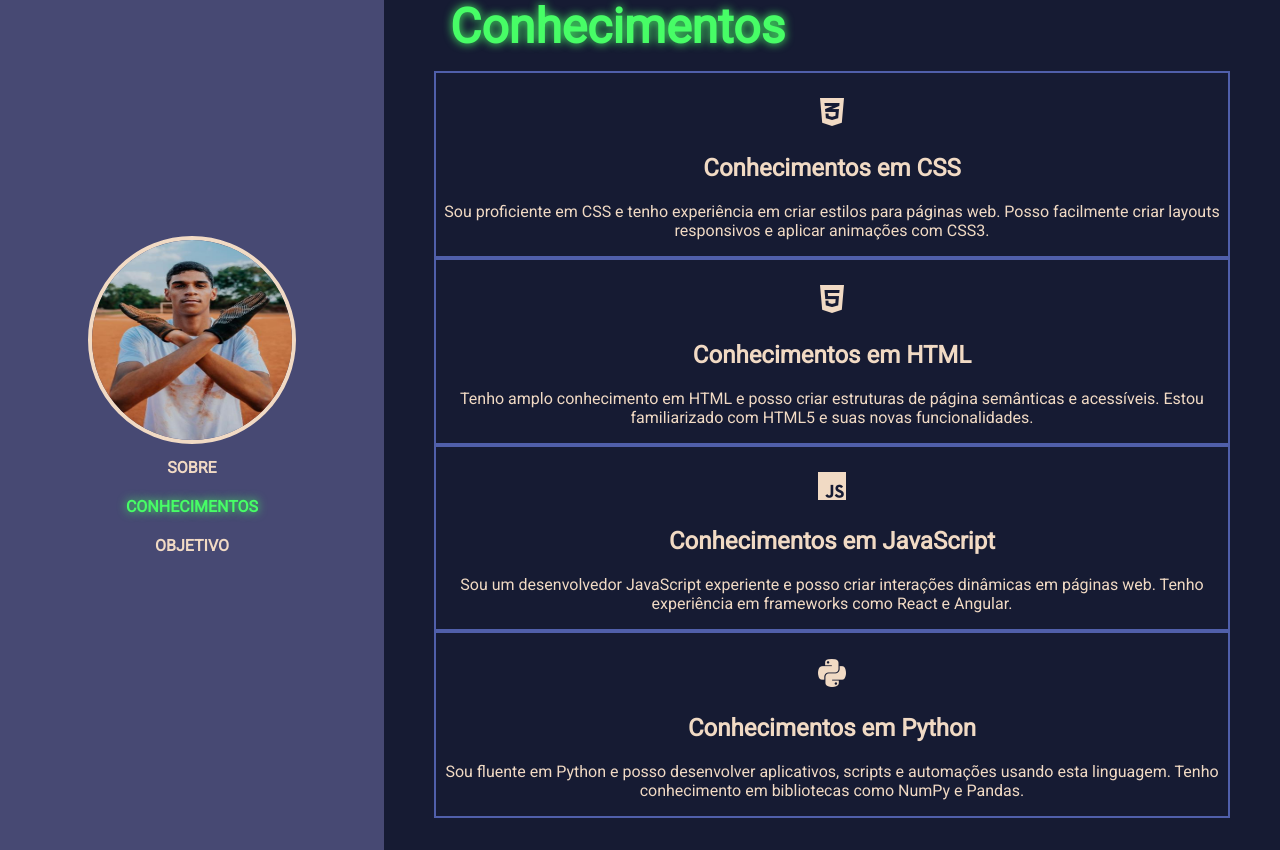
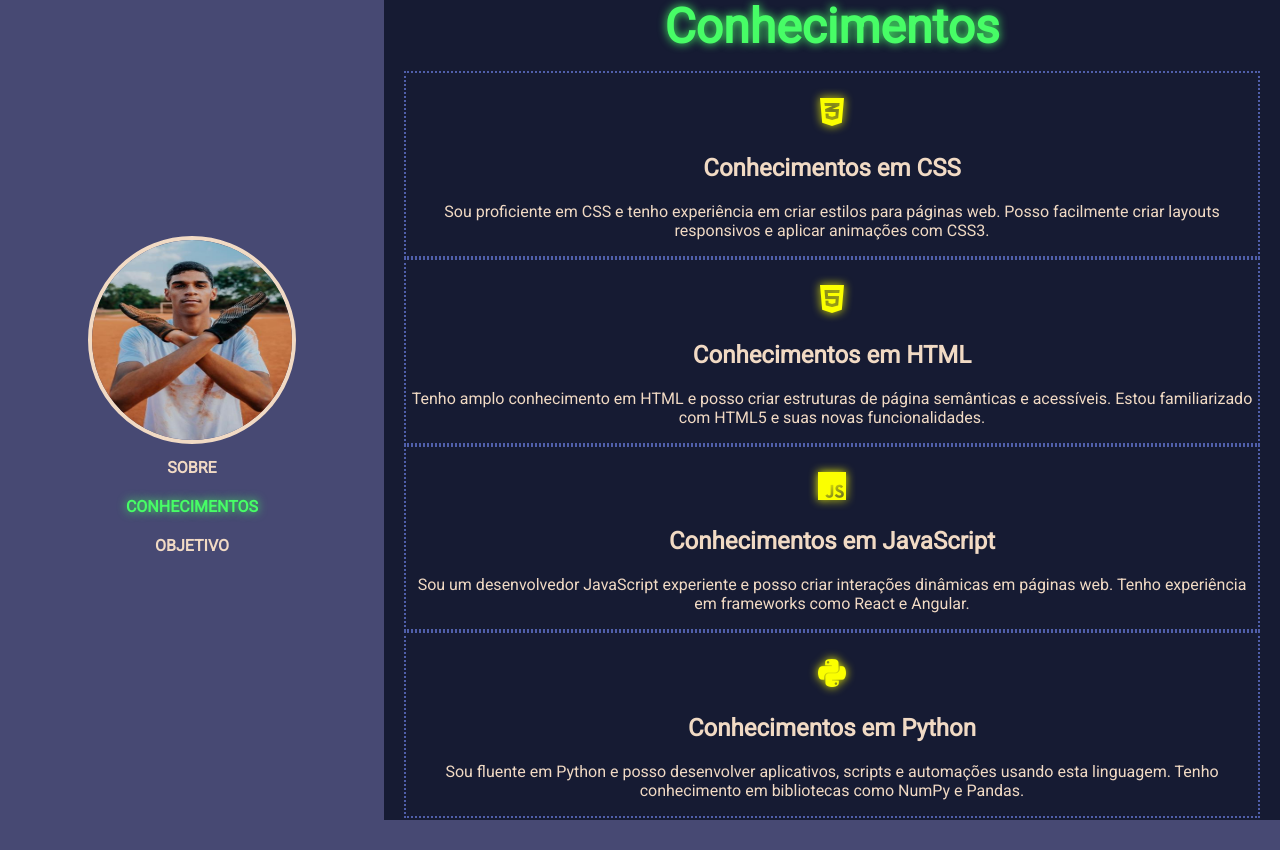
Before and after one commit to thefoxdeveloper/aula1---growdev, a plain HTML site: page conhecimentos.html in a window 1280 px wide. After the commit the page ends 820 px from the top, so only its background shows below. Drawn offline with Linux system fonts and the light colour scheme.

Commit message:
style update

```diff
--- a/conhecimentos.html
+++ b/conhecimentos.html
@@ -43,7 +43,12 @@
         <div class="bloco">
           <!-- Bloco para Conhecimentos em CSS -->
           <div class="linguagem" id="conhecimento-css">
-            <h1><i class="fa-brands fa-css3-alt"></i></h1>
+            <h1>
+              <i
+                class="fa-brands fa-css3-alt"
+                style="text-shadow: 0 0 10px #fbff00; color: #fbff00"
+              ></i>
+            </h1>
             <h2>Conhecimentos em CSS</h2>
             <p>
               Sou proficiente em CSS e tenho experiência em criar estilos para
@@ -54,7 +59,12 @@
 
           <!-- Bloco para Conhecimentos em HTML -->
           <div class="linguagem" id="conhecimento-html">
-            <h1><i class="fa-brands fa-html5"></i></h1>
+            <h1>
+              <i
+                class="fa-brands fa-html5"
+                style="text-shadow: 0 0 10px #fbff00; color: #fbff00"
+              ></i>
+            </h1>
             <h2>Conhecimentos em HTML</h2>
             <p>
               Tenho amplo conhecimento em HTML e posso criar estruturas de
@@ -65,7 +75,12 @@
 
           <!-- Bloco para Conhecimentos em JavaScript -->
           <div class="linguagem" id="conhecimento-javascript">
-            <h1><i class="fa-brands fa-js"></i></h1>
+            <h1>
+              <i
+                class="fa-brands fa-js"
+                style="text-shadow: 0 0 10px #fbff00; color: #fbff00"
+              ></i>
+            </h1>
             <h2>Conhecimentos em JavaScript</h2>
             <p>
               Sou um desenvolvedor JavaScript experiente e posso criar
@@ -76,7 +91,12 @@
 
           <!-- Bloco para Conhecimentos em Python -->
           <div class="linguagem" id="conhecimento-python">
-            <h1><i class="fa-brands fa-python"></i></h1>
+            <h1>
+              <i
+                class="fa-brands fa-python"
+                style="text-shadow: 0 0 10px #fbff00; color: #fbff00"
+              ></i>
+            </h1>
             <h2>Conhecimentos em Python</h2>
             <p>
               Sou fluente em Python e posso desenvolver aplicativos, scripts e
--- a/style.css
+++ b/style.css
@@ -1,4 +1,3 @@
-/* Base styles for larger screens */
 body {
   font-family: "Roboto", sans-serif;
 }
@@ -49,12 +48,13 @@ body {
   background-color: #161b33;
   color: #f1dac4;
   flex: 1;
-  padding: 50px;
+  padding: 20px;
   display: flex;
   flex-direction: column;
   justify-content: center;
-  align-items: flex-start;
-  height: 100vh;
+
+  height: 100%;
+  width: 90%;
 }
 .nome {
   text-align: center;
@@ -122,23 +122,24 @@ body {
   color: #47fd66;
 }
 
-/* Media query for smaller screens */
 @media (max-width: 768px) {
   .container {
     flex-direction: column;
     text-align: center;
-    padding: 20px;
+    padding: 10px;
+
+    height: max-content;
   }
 
   .menu {
-    width: 100%;
   }
 
   .content {
     width: 100%;
-    height: 100%;
   }
-
+  .nome {
+    text-align: center;
+  }
   .nome span {
     font-size: 36px;
   }
@@ -148,10 +149,9 @@ body {
     height: 150px;
   }
 }
-#ui {
-  color: #161b33;
-}
+
 .linguagem {
-  border: #505faa solid 2px;
+  border: #505faa dotted 2px;
+
   text-align: center;
 }
```
